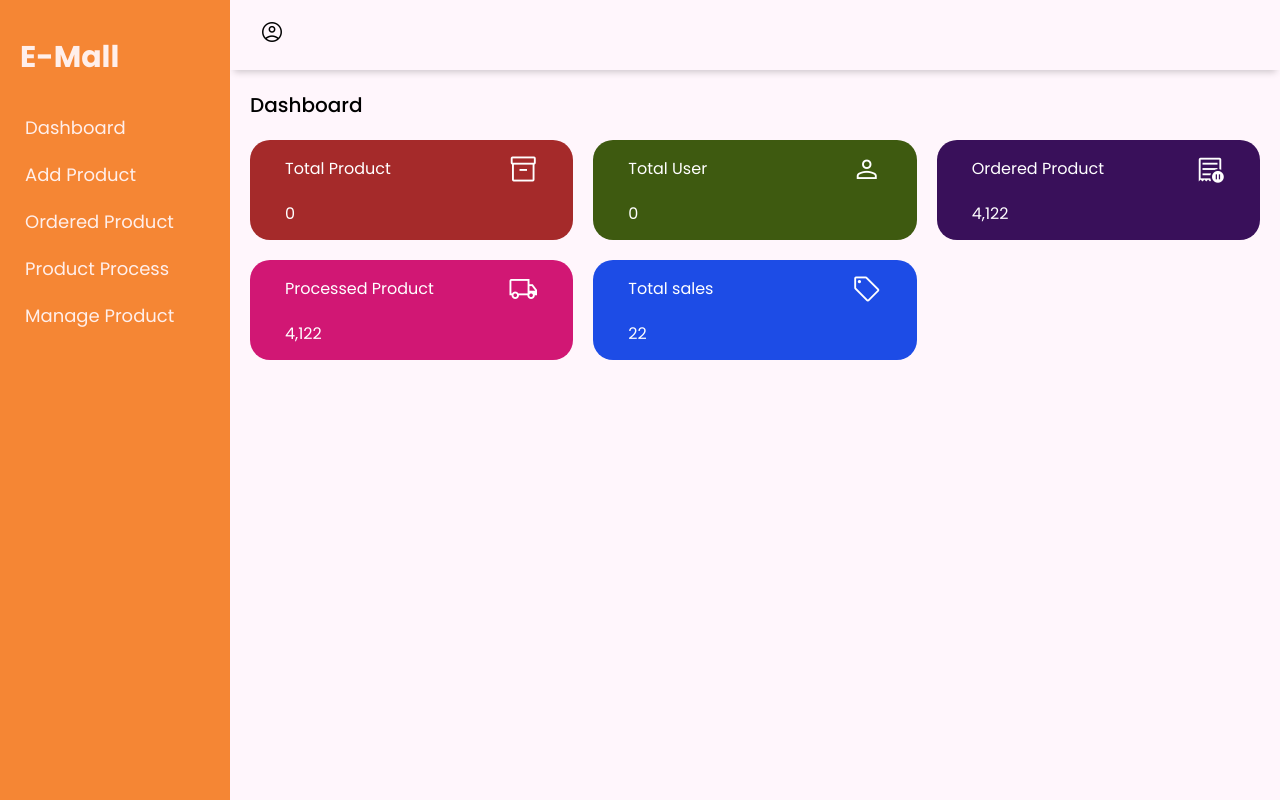
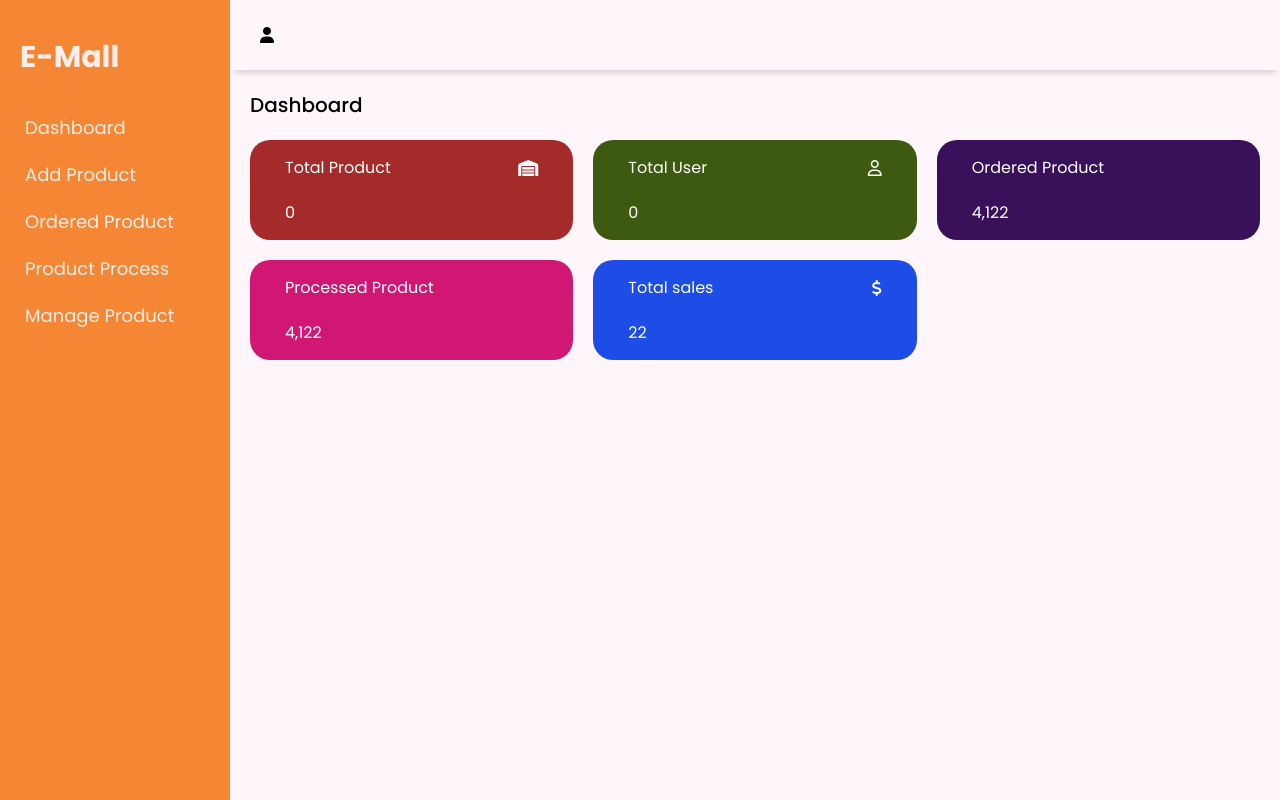
Before and after one commit to Ashish-Dhakal/Ecommerce, a PHP site: page /ecommerce/dashboard/admin-dashboard.php in a window 1280 px wide. Run offline with PHP 8.4, Linux system fonts and the light colour scheme; data that the repository does not hold is empty.

Commit message:
previous icon replaced by cdnj icon

```diff
--- a/dashboard/admin-dash.php
+++ b/dashboard/admin-dash.php
@@ -10,8 +10,8 @@
     <link rel="preconnect" href="https://fonts.googleapis.com">
     <link rel="preconnect" href="https://fonts.gstatic.com" crossorigin>
     <link href="https://fonts.googleapis.com/css2?family=Poppins:wght@100;200;300;400;500;700&display=swap" rel="stylesheet">
-    <!-- google symbol -->
-    <link rel="stylesheet" href="https://fonts.googleapis.com/css2?family=Material+Symbols+Outlined:opsz,wght,FILL,GRAD@20..48,100..700,0..1,-50..200" />
+    <!-- fontaesome symbol -->
+    <link rel="stylesheet" href="https://cdnjs.cloudflare.com/ajax/libs/font-awesome/6.4.0/css/all.min.css" />
     <!-- bootstrap icon -->
     <link rel="stylesheet" href="https://cdn.jsdelivr.net/npm/bootstrap-icons@1.10.5/font/bootstrap-icons.css">
     <link rel="stylesheet" href="dashboard.css">
@@ -31,7 +31,7 @@
             <div class="header-right">
                 <!-- <span class="material-symbols-outlined">notifications</span>
                 <span class="material-symbols-outlined">email</span> -->
-                <span class="material-symbols-outlined">account_circle</span>
+                <i class="fa-solid fa-user"></i>
             </div>
         </header>
         <!-- sidebar -->
--- a/dashboard/admin-dashboard.php
+++ b/dashboard/admin-dashboard.php
@@ -25,7 +25,7 @@
                         Total Product
                     </div>
 
-                    <span class="material-symbols-outlined">inventory_2</span>
+                    <i class="fa-solid fa-warehouse" style="color: #ffffff;"></i>
                 </div>
                 <?php
                 $query = 'SELECT COUNT(*) AS total_products FROM product';
@@ -50,7 +50,7 @@
                     <div class="card-heading">
                         Total User
                     </div>
-                    <span class="material-symbols-outlined">person</span>
+                    <i class="fa-regular fa-user"></i>
                 </div>
                 <?php
                 $query1 = 'SELECT COUNT(*) AS total_user FROM customer';
@@ -74,7 +74,7 @@
                     <div class="card-heading">
                         Ordered Product
                     </div>
-                    <span class="material-symbols-outlined">inactive_order</span>
+                    <i class="fa-thin fa-bags-shopping"></i>
                 </div>
                 <div class="card-number">4,122</div>
 
@@ -85,7 +85,7 @@
                     <div class="card-heading">
                         Processed Product
                     </div>
-                    <span class="material-symbols-outlined">local_shipping</span>
+                    <i class="fa-sharp fa-solid fa-arrow-progress"></i>
                 </div>
                 <div class="card-number">4,122</div>
 
@@ -96,7 +96,7 @@
                     <div class="card-heading">
                         Total sales
                     </div>
-                    <span class="material-symbols-outlined">sell</span>
+                    <i class="fa-sharp fa-solid fa-dollar-sign"></i>
                 </div>
                 <div class="card-number">22</div>
 
--- a/electronicacceories.php
+++ b/electronicacceories.php
@@ -30,9 +30,8 @@
                     <p><?php echo $row["p_name"] ?></p>
                     <p><?php echo $row["p_price"] ?></p>
                 </div>
-                <div class="addtocart">
-                    Add to cart <span class="material-symbols-outlined">
-                        shopping_bag
+                <div class="addtocart" style="justify-content: space-around; ">
+                    Add to cart<i class="fa-solid fa-cart-shopping"></i>
                     </span>
                 </div>
 
--- a/electronicdevice.php
+++ b/electronicdevice.php
@@ -30,9 +30,8 @@
                     <p><?php echo $row["p_name"] ?></p>
                     <p><?php echo $row["p_price"] ?></p>
                 </div>
-                <div class="addtocart">
-                    Add to cart <span class="material-symbols-outlined">
-                        shopping_bag
+                <div class="addtocart" style="justify-content: space-around; ">
+                    Add to cart<i class="fa-solid fa-cart-shopping"></i>
                     </span>
                 </div>
 
--- a/gadget.php
+++ b/gadget.php
@@ -56,9 +56,8 @@
                     <p><?php echo $row["p_name"] ?></p>
                     <p><?php echo $row["p_price"] ?></p>
                 </div>
-                <div class="addtocart">
-                    Add to cart <span class="material-symbols-outlined">
-                        shopping_bag
+                <div class="addtocart" style="justify-content: space-around; ">
+                    Add to cart<i class="fa-solid fa-cart-shopping"></i>
                     </span>
                 </div>
 
--- a/homeappliance.php
+++ b/homeappliance.php
@@ -30,9 +30,8 @@
                     <p><?php echo $row["p_name"] ?></p>
                     <p><?php echo $row["p_price"] ?></p>
                 </div>
-                <div class="addtocart">
-                    Add to cart <span class="material-symbols-outlined">
-                        shopping_bag
+                <div class="addtocart" style="justify-content: space-around; ">
+                    Add to cart<i class="fa-solid fa-cart-shopping"></i>
                     </span>
                 </div>
 
```
Also changed, not shown: index.php (+13 -24 lines).
